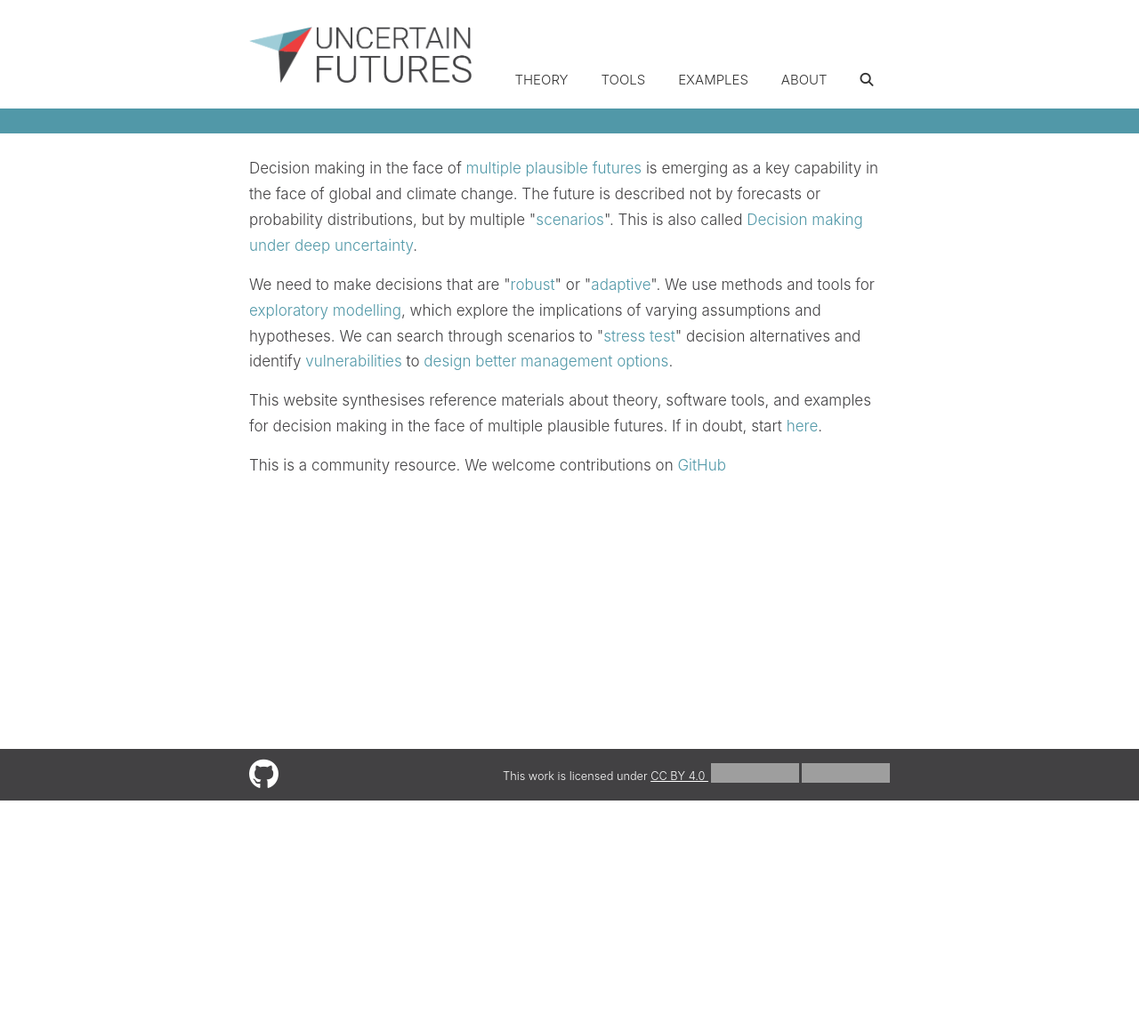
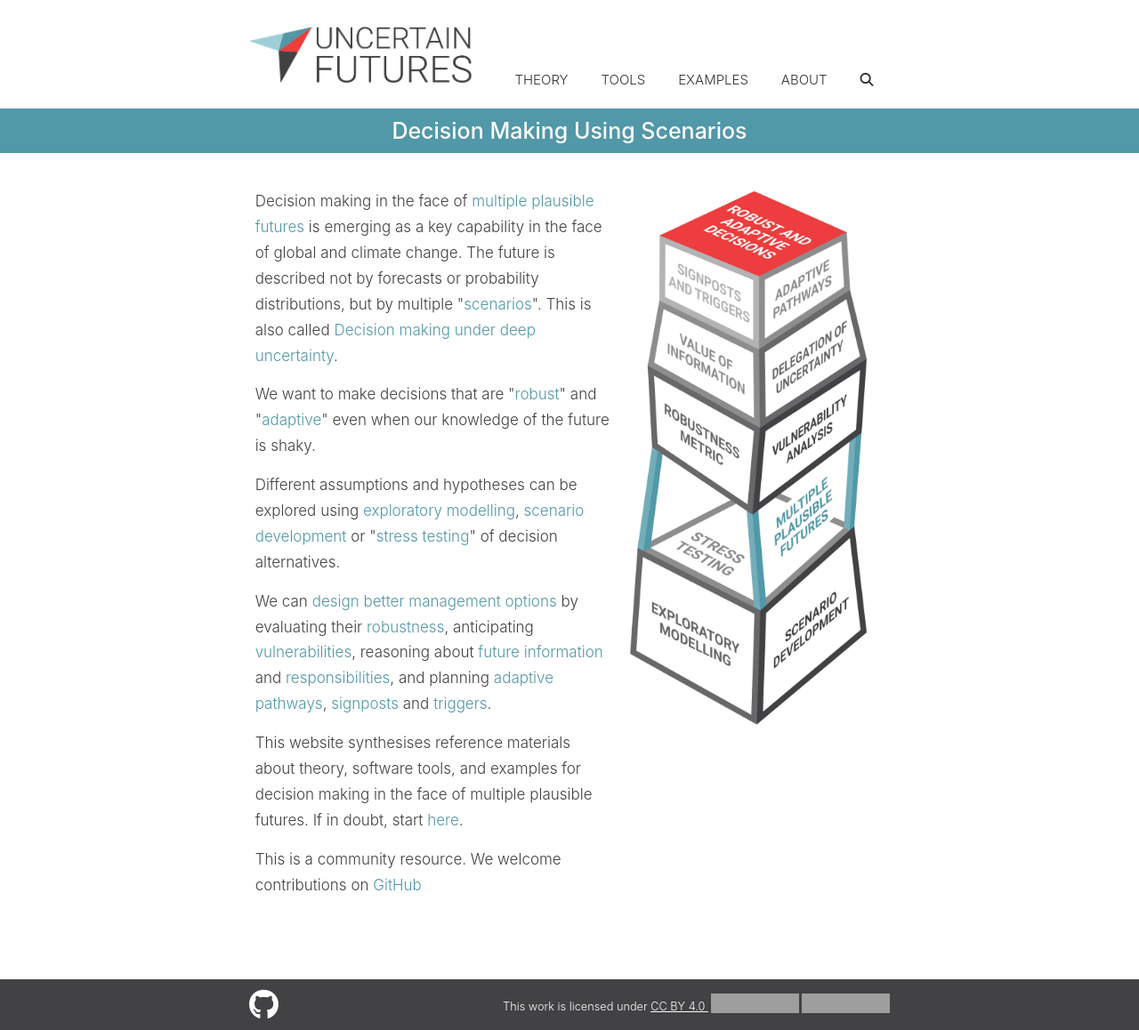
Before and after one commit to uncertainfutures/uncertainfutures.github.io, a Jekyll site: the page built from index.html, in a window 1280 px wide. Shown: the whole page at 89% size. Built offline with Jekyll 4.4.1, drawn with Linux system fonts in a browser that asks for light colours; nearby versions of some CDN libraries; before the commit the page ends 900 px from its top, so only the background shows below that; grey boxes are pictures that could not be loaded.

Commit message:
Add initial homepage figure

```diff
--- a/assets/style.scss
+++ b/assets/style.scss
@@ -140,6 +140,20 @@ table tr td :last-child {
     font-size: 3.333em;
     line-height: 0.75em;
 }*/
+
+.home_flex {
+  display: flex;
+  flex-wrap: wrap-reverse;
+  justify-content: space-evenly;
+  align-items: start;
+}
+.home_text {
+  max-width:400px;
+}
+.home_img > img {
+  max-width:300px;
+  object-fit: scale-down;
+}
 
 #search-container {
   text-align: center;
--- a/index.html
+++ b/index.html
@@ -1,7 +1,9 @@
 ---
 layout: default
+subtitle: Decision Making Using Scenarios
 ---
-
+<div class=home_flex>
+  <div class=home_text>
 <p>
   Decision making in the face of
   <a href="theory/multiple-plausible-futures/">multiple plausible futures</a> is
@@ -11,15 +13,24 @@ layout: default
   called <a href="theory/dmdu/">Decision making under deep uncertainty</a>.
 </p>
 <p>
-  We need to make decisions that are "<a href="theory/robust-decisions/"
+  We want to make decisions that are "<a href="theory/robust-decisions/"
     >robust</a
-  >" or "<a href="theory/adaptive-decisions/">adaptive</a>". We use methods and
-  tools for <a href="theory/exploratory-modelling/">exploratory modelling</a>,
-  which explore the implications of varying assumptions and hypotheses. We can
-  search through scenarios to "<a href="theory/stress-testing/">stress test</a>"
-  decision alternatives and identify
-  <a href="theory/vulnerability-analysis/">vulnerabilities</a> to
-  <a href="theory/management-options/">design better management options</a>.
+  >" and "<a href="theory/adaptive-decisions/">adaptive</a>" even when our knowledge
+  of the future is shaky.
+  </p>
+  <p>Different assumptions and hypotheses can be explored using <a href="theory/exploratory-modelling/"
+    >exploratory modelling</a>, <a href="theory/scenario-development/">scenario development</a>
+    or "<a href="theory/stress-testing/">stress testing</a>" of decision alternatives.
+  </p>
+  <p>
+  We can <a href="theory/management-options/">design better management options</a> by
+  evaluating their <a href="theory/robustness-metrics/">robustness</a>, anticipating
+  <a href="theory/vulnerability-analysis/">vulnerabilities</a>,
+  reasoning about <a href="theory/value-of-information/">future information</a> and
+  <a href="theory/uncertainty-delegation/">responsibilities</a>,
+  and planning <a href="theory/adaptive-pathways">adaptive pathways</a>,
+  <a href="theory/signposts/">signposts</a> and
+  <a href="theory/triggers/">triggers</a>.
 </p>
 <p>
   This website synthesises reference materials about theory, software tools, and
@@ -32,3 +43,8 @@ layout: default
     >GitHub</a
   >
 </p>
+</div>
+<div class="home_img">
+  <img src="images/Uncertain futures building graphic_240821.jpg">
+</div>
+</div>
```
Also changed, not shown: images/Uncertain futures building graphic_240821.jpg (added).
